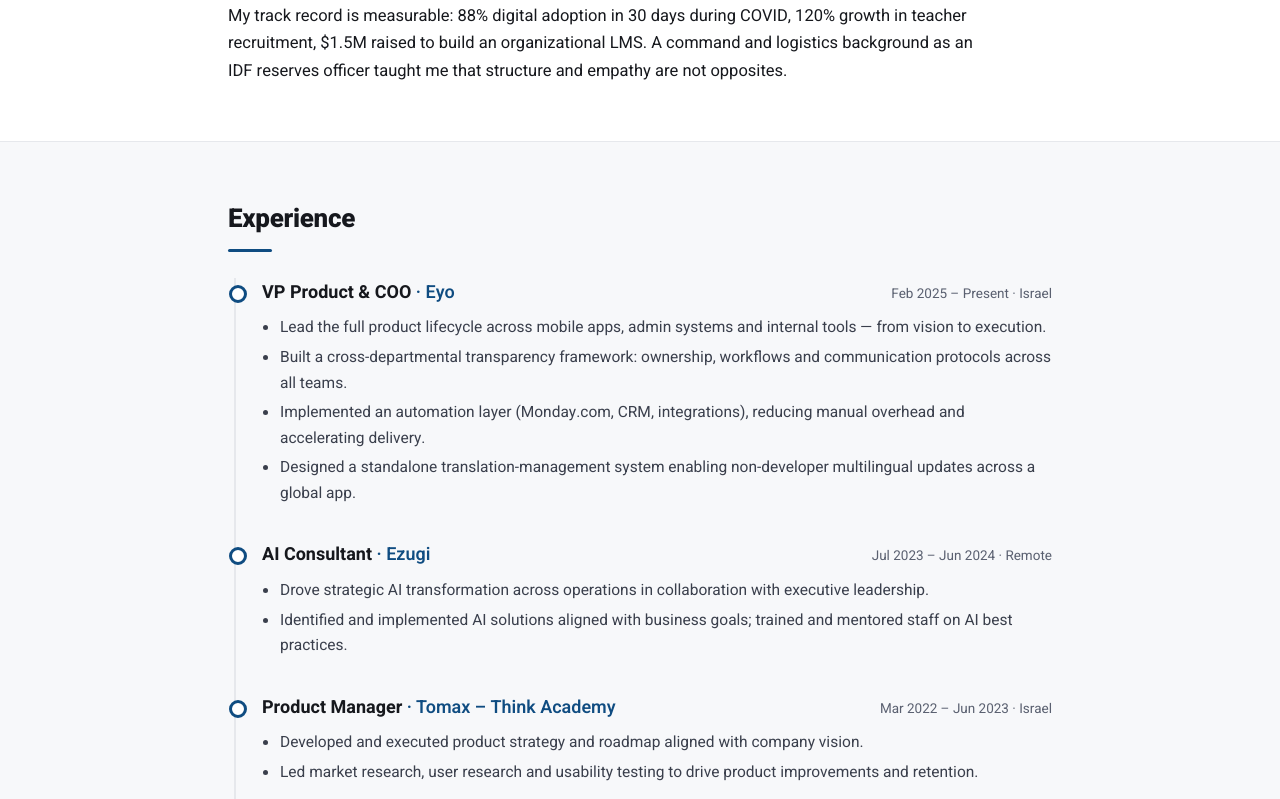
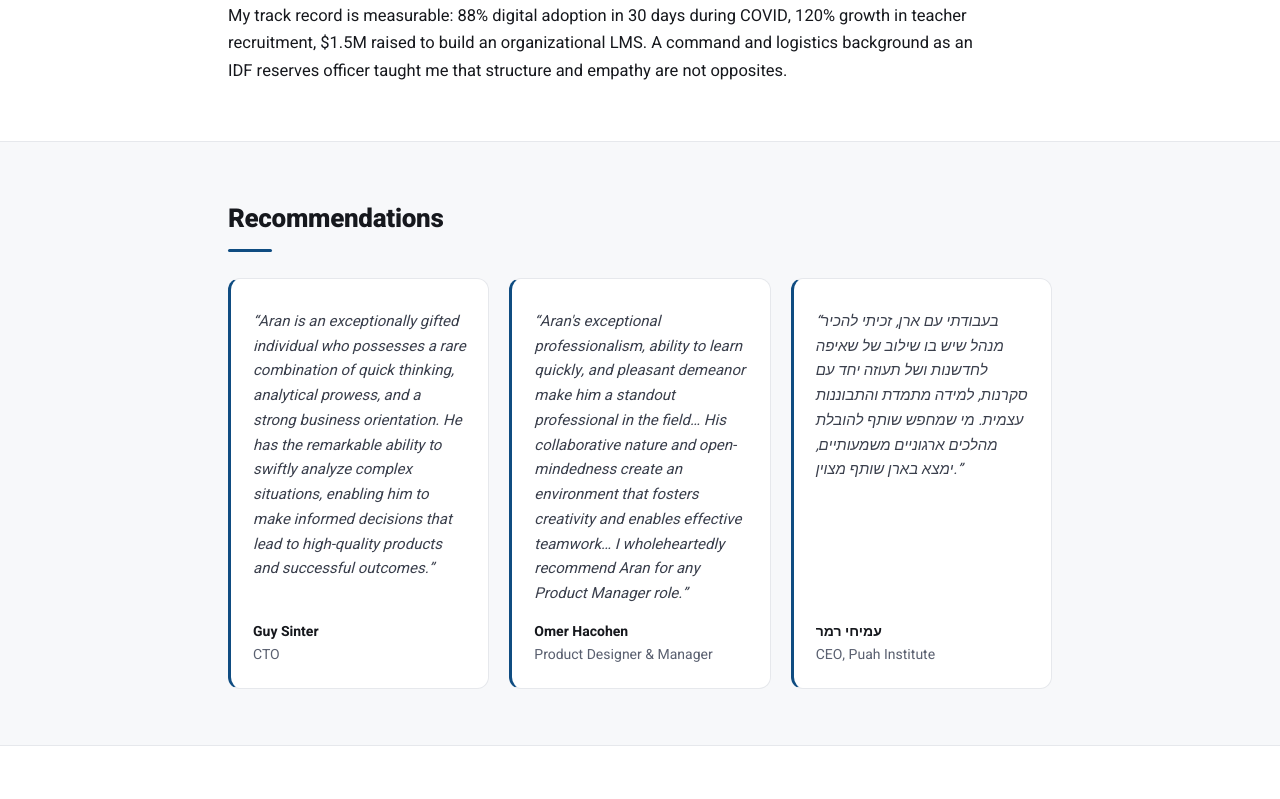
Before and after one commit to arannachmias-ship-it/cv, a plain HTML site: page index.html in a window 1280 px wide. Shown: the part 849-1648 px from the top of the page. Drawn offline with Linux system fonts and the light colour scheme.

Commit message:
Add files via upload

```diff
--- a/index.html
+++ b/index.html
@@ -80,6 +80,13 @@
 .card .tag{font-size:12px;font-weight:700;color:var(--accent);text-transform:uppercase;letter-spacing:.8px;margin-bottom:8px}
 [dir="rtl"] .card .tag{letter-spacing:0}
 
+/* recommendations */
+.rec-card{border-inline-start:3px solid var(--accent)}
+.rec-card p{font-style:italic;color:#3a3f4c;font-size:15px}
+.rec-card .who{margin-top:14px;font-size:14px}
+.rec-card .who .nm{font-weight:700;color:var(--ink)}
+.rec-card .who .rl{color:var(--sub);display:block}
+
 /* two-col */
 .twocol{display:grid;grid-template-columns:1fr 1fr;gap:40px}
 @media(max-width:720px){.twocol{grid-template-columns:1fr}.hero h1{font-size:34px}.hero .wrap{gap:28px}}
@@ -138,21 +145,28 @@
   </div>
 </section>
 
-<section class="alt" id="experience">
+<section class="alt" id="recs">
+  <div class="wrap">
+    <h2 data-i18n="recsTitle"></h2>
+    <div class="cards" id="reccards"></div>
+  </div>
+</section>
+
+<section id="experience">
   <div class="wrap">
     <h2 data-i18n="expTitle"></h2>
     <div id="jobs"></div>
   </div>
 </section>
 
-<section id="military">
+<section class="alt" id="military">
   <div class="wrap">
     <h2 data-i18n="milTitle"></h2>
     <div id="miljobs"></div>
   </div>
 </section>
 
-<section class="alt" id="skills">
+<section id="skills">
   <div class="wrap">
     <h2 data-i18n="skillsTitle"></h2>
     <div class="skill-group">
@@ -170,7 +184,7 @@
   </div>
 </section>
 
-<section id="edu">
+<section class="alt" id="edu">
   <div class="wrap">
     <h2 data-i18n="eduTitle"></h2>
     <div class="cards">
@@ -184,11 +198,16 @@
         <h3 data-i18n="certName"></h3>
         <p data-i18n="certOrg"></p>
       </div>
+      <div class="card">
+        <div class="tag" data-i18n="awardTag"></div>
+        <h3 data-i18n="awardName"></h3>
+        <p data-i18n="awardOrg"></p>
+      </div>
     </div>
   </div>
 </section>
 
-<section class="alt" id="posts">
+<section id="posts">
   <div class="wrap">
     <h2 data-i18n="postsTitle"></h2>
     <div class="cards">
@@ -254,6 +273,17 @@
   p3desc:"Graduation ceremony of the reserve officers' course I commanded — on leadership that starts with caring for your people.",
   ctaTitle:"Let's talk", ctaSub:"Open to Director / VP roles in operations, product and learning.",
   langBtn:"עברית",
+  recsTitle:"Recommendations",
+  awardTag:"Commendation", awardName:"Certificate of Appreciation — Swords of Iron War",
+  awardOrg:"Awarded by the IDF Military Police Commander · March 2025 — for wartime service and for leading the corps' reserve officers' course.",
+  recs:[
+    {n:"Guy Sinter",r:"CTO",url:"https://www.linkedin.com/in/guy-sinter/",
+     txt:"\u201CAran is an exceptionally gifted individual who possesses a rare combination of quick thinking, analytical prowess, and a strong business orientation. He has the remarkable ability to swiftly analyze complex situations, enabling him to make informed decisions that lead to high-quality products and successful outcomes.\u201D"},
+    {n:"Omer Hacohen",r:"Product Designer & Manager",url:"https://www.linkedin.com/in/omer-hacohen-2ba35794/",
+     txt:"\u201CAran's exceptional professionalism, ability to learn quickly, and pleasant demeanor make him a standout professional in the field\u2026 His collaborative nature and open-mindedness create an environment that fosters creativity and enables effective teamwork\u2026 I wholeheartedly recommend Aran for any Product Manager role.\u201D"},
+    {n:"\u05E2\u05DE\u05D9\u05D7\u05D9 \u05E8\u05DE\u05E8",r:"CEO, Puah Institute",url:"https://www.linkedin.com/in/\u05E2\u05DE\u05D9\u05D7\u05D9-\u05E8\u05DE\u05E8-a8184643/",
+     txt:"\u201C\u05D1\u05E2\u05D1\u05D5\u05D3\u05EA\u05D9 \u05E2\u05DD \u05D0\u05E8\u05DF, \u05D6\u05DB\u05D9\u05EA\u05D9 \u05DC\u05D4\u05DB\u05D9\u05E8 \u05DE\u05E0\u05D4\u05DC \u05E9\u05D9\u05E9 \u05D1\u05D5 \u05E9\u05D9\u05DC\u05D5\u05D1 \u05E9\u05DC \u05E9\u05D0\u05D9\u05E4\u05D4 \u05DC\u05D7\u05D3\u05E9\u05E0\u05D5\u05EA \u05D5\u05E9\u05DC \u05EA\u05E2\u05D5\u05D6\u05D4 \u05D9\u05D7\u05D3 \u05E2\u05DD \u05E1\u05E7\u05E8\u05E0\u05D5\u05EA, \u05DC\u05DE\u05D9\u05D3\u05D4 \u05DE\u05EA\u05DE\u05D3\u05EA \u05D5\u05D4\u05EA\u05D1\u05D5\u05E0\u05E0\u05D5\u05EA \u05E2\u05E6\u05DE\u05D9\u05EA. \u05DE\u05D9 \u05E9\u05DE\u05D7\u05E4\u05E9 \u05E9\u05D5\u05EA\u05E3 \u05DC\u05D4\u05D5\u05D1\u05DC\u05EA \u05DE\u05D4\u05DC\u05DB\u05D9\u05DD \u05D0\u05E8\u05D2\u05D5\u05E0\u05D9\u05D9\u05DD \u05DE\u05E9\u05DE\u05E2\u05D5\u05EA\u05D9\u05D9\u05DD, \u05D9\u05DE\u05E6\u05D0 \u05D1\u05D0\u05E8\u05DF \u05E9\u05D5\u05EA\u05E3 \u05DE\u05E6\u05D5\u05D9\u05DF.\u201D"}
+  ],
   jobs:[
     {t:"VP Product & COO",o:"Eyo",d:"Feb 2025 – Present · Israel",b:[
       "Lead the full product lifecycle across mobile apps, admin systems and internal tools — from vision to execution.",
@@ -316,8 +346,19 @@
   p2desc:"קרוסלה בת 12 עמודים שמתרגמת תורת לחימה מבצעית לפלייבוק פרקטי ל-Runway, צוותים ו-Product-Market Fit.",
   p3tag:"מנהיגות", p3title:"פיקוד על קורס קציני המילואים",
   p3desc:"טקס סיום קורס הקצינים שעליו פיקדתי — על מנהיגות שמתחילה באהבת האדם, ברוח דברי בן-גוריון.",
-  ctaTitle:"בואו נדבר", ctaSub:"פתוח לתפקידי Director / VP בתפעול, מוצר ולמידה.",
+ctaTitle:"בואו נדבר", ctaSub:"פתוח לתפקידי Director / VP בתפעול, מוצר ולמידה.",
   langBtn:"English",
+  recsTitle:"המלצות",
+  awardTag:"תעודת הערכה", awardName:"תעודת הערכה — מלחמת חרבות ברזל",
+  awardOrg:"הוענקה על ידי מפקד המשטרה הצבאית · מרץ 2025 — על הפעילות במלחמת חרבות ברזל ועל הובלת קורס קצינים חילי במילואים.",
+  recs:[
+    {n:"עמיחי רמר",r:"מנכ\"ל מכון פועה",url:"https://www.linkedin.com/in/עמיחי-רמר-a8184643/",
+     txt:"״בעבודתי עם ארן, זכיתי להכיר מנהל שיש בו שילוב של שאיפה לחדשנות ושל תעוזה יחד עם סקרנות, למידה מתמדת והתבוננות עצמית. מי שמחפש שותף להובלת מהלכים ארגוניים משמעותיים, ימצא בארן שותף מצויין.״"},
+    {n:"Guy Sinter",r:"CTO",url:"https://www.linkedin.com/in/guy-sinter/",
+     txt:"“Aran is an exceptionally gifted individual who possesses a rare combination of quick thinking, analytical prowess, and a strong business orientation. He has the remarkable ability to swiftly analyze complex situations, enabling him to make informed decisions that lead to high-quality products and successful outcomes.”"},
+    {n:"Omer Hacohen",r:"Product Designer & Manager",url:"https://www.linkedin.com/in/omer-hacohen-2ba35794/",
+     txt:"“Aran's exceptional professionalism, ability to learn quickly, and pleasant demeanor make him a standout professional in the field… His collaborative nature and open-mindedness create an environment that fosters creativity and enables effective teamwork… I wholeheartedly recommend Aran for any Product Manager role.”"}
+  ],
   jobs:[
     {t:"סמנכ״ל מוצר ותפעול",o:"Eyo",d:"פברואר 2025 – היום · ישראל",b:[
       "מוביל את מחזור חיי המוצר המלא — אפליקציות מובייל, מערכות אדמין וכלים פנימיים — מחזון ועד ביצוע.",
@@ -376,6 +417,7 @@
     </div>`).join('');
   document.getElementById('jobs').innerHTML = jobHtml(t.jobs);
   document.getElementById('miljobs').innerHTML = jobHtml(t.mil);
+  document.getElementById('reccards').innerHTML = t.recs.map(r=>`<div class="card rec-card"><p>${r.txt}</p><div class="who"><a href="${r.url}" target="_blank" rel="noopener" class="nm">${r.n}</a><span class="rl">${r.r}</span></div></div>`).join('');
   const chips=(id,arr,hl)=>{document.getElementById(id).innerHTML=arr.map((c,i)=>`<span class="chip${hl&&i<4?' hl':''}">${c}</span>`).join('');};
   chips('chips1',t.chips1,true); chips('chips2',t.chips2,false); chips('chips3',t.chips3,false);
 }
```
